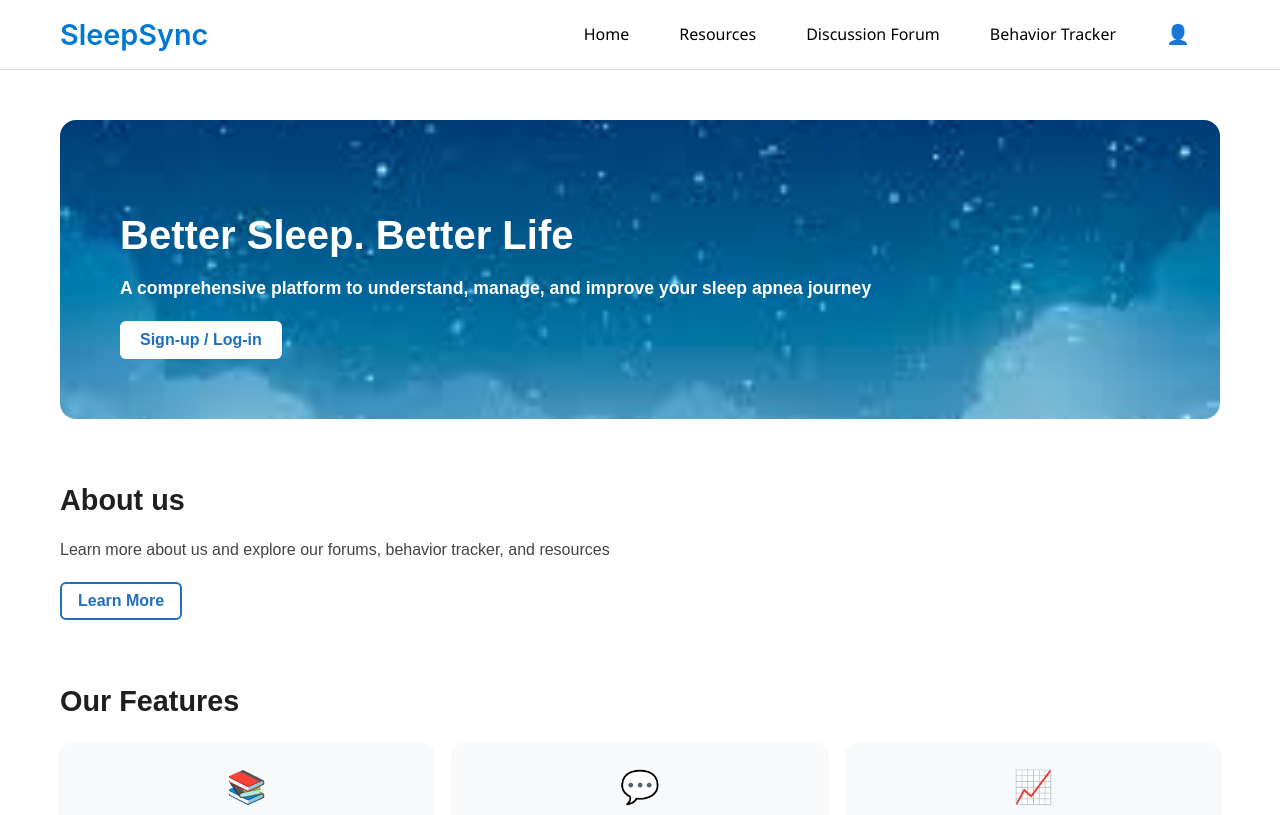
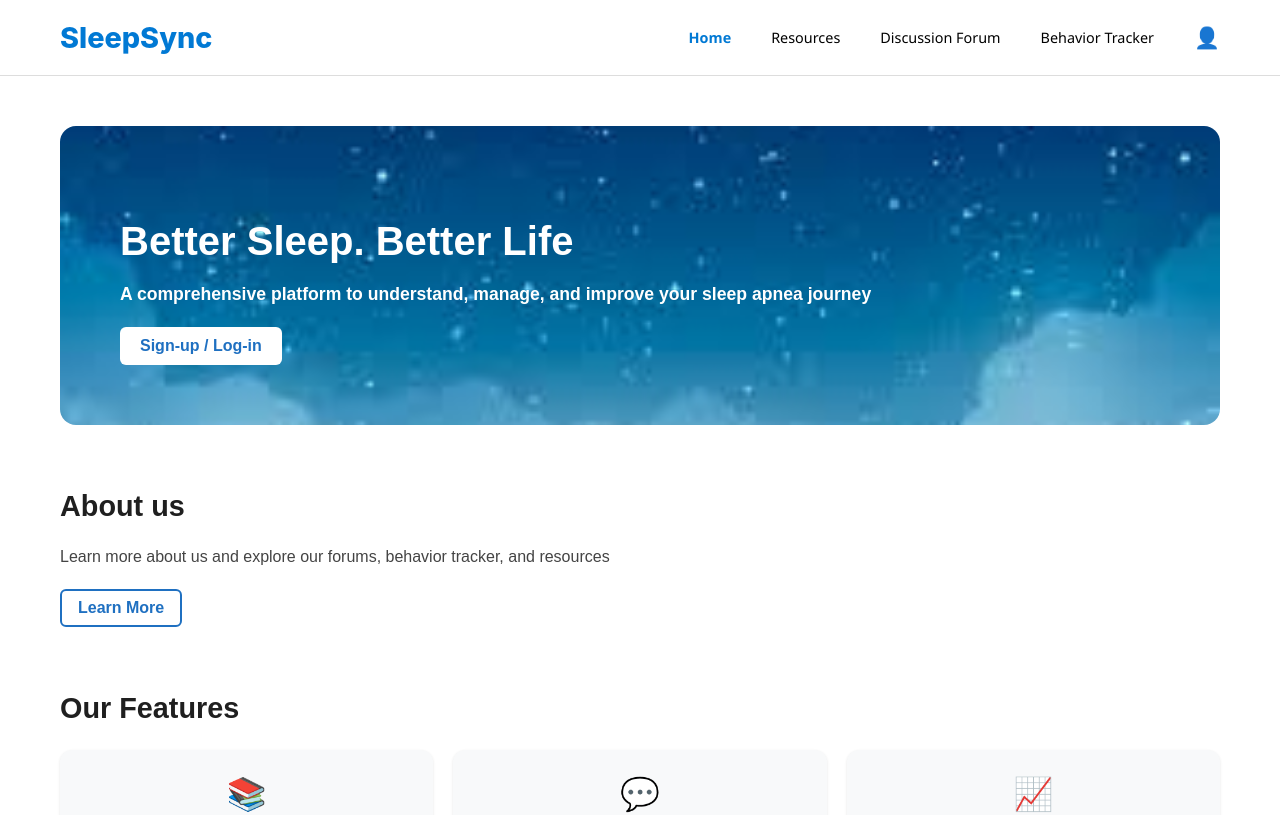
Before and after one commit to UW-INFO442-SP25/Serendipity, a React (Vite) app in the folder SleepSync/: page /home in a window 1280 px wide. Shown: the top 815 px of the page. Built offline with nearby package versions, Linux system fonts and the light colour scheme.

Commit message:
Did navbar routing and styling

```diff
--- a/SleepSync/src/Components/Home/home.jsx
+++ b/SleepSync/src/Components/Home/home.jsx
@@ -1,10 +1,13 @@
 import React from 'react';
+import { useNavigate } from 'react-router-dom';
 import './home.css';
 import img1 from '../../assets/img1.jpg';
 import img2 from '../../assets/img2.jpg';
 import img3 from '../../assets/img3.jpg';
 
 const Home = () => {
+  const navigate = useNavigate();
+
   return (
     <div className="home-container">
       {/* Hero Section */}
@@ -12,7 +15,9 @@ const Home = () => {
         <div className="hero-content">
           <h1>Better Sleep. Better Life</h1>
           <p>A comprehensive platform to understand, manage, and improve your sleep apnea journey</p>
-          <button className="hero-btn">Sign-up / Log-in</button>
+          <button className="hero-btn" onClick={() => navigate('/login')}>
+            Sign-up / Log-in
+          </button>
         </div>
       </section>
 
@@ -20,7 +25,9 @@ const Home = () => {
       <section className="about">
         <h2>About us</h2>
         <p>Learn more about us and explore our forums, behavior tracker, and resources</p>
-        <button className="learn-more-btn">Learn More</button>
+        <button className="learn-more-btn" onClick={() => navigate('/resources')}>
+          Learn More
+        </button>
       </section>
 
       {/* Features Section */}
@@ -71,7 +78,9 @@ const Home = () => {
             </div>
           </div>
         </div>
-        <button className="view-all-btn">View All Resources</button>
+        <button className="view-all-btn" onClick={() => navigate('/resources')}>
+          View All Resources
+        </button>
       </section>
     </div>
   );
--- a/SleepSync/src/Components/Home/login.jsx
+++ b/SleepSync/src/Components/Home/login.jsx
@@ -1,27 +1,37 @@
 import React from "react";
+import { useNavigate } from "react-router-dom";
 import "./login.css";
 import landingImg from "../../assets/landing.jpg";
 
 const Login = () => {
+  const navigate = useNavigate();
+
+  const handleLogin = (e) => {
+    e.preventDefault();
+    // Add login later
+    navigate("/home");
+  };
+
+  const handleGuest = () => {
+    navigate("/home");
+  };
+
   return (
     <>
-      {/* Full-width header with logo */}
       <div className="login-header">
         <div className="login-logo-wrapper">
-        <h2 className="login-logo">SleepSync</h2>
+          <h2 className="login-logo">SleepSync</h2>
         </div>
       </div>
 
-      {/* Page content */}
       <div className="login-container">
-        {/* Form and image section */}
         <div className="login-content">
           {/* Login form */}
           <div className="login-card">
             <h1>Welcome back!</h1>
             <p>Please enter your details here</p>
 
-            <form>
+            <form onSubmit={handleLogin}>
               <label className="login-label" htmlFor="email">Email or username</label>
               <input type="text" id="email" required />
 
@@ -36,11 +46,16 @@ const Login = () => {
                 Don’t have an account? <a href="#">Sign up!</a>
               </p>
 
-              <button type="button" className="login-guest-btn">Continue as Guest</button>
+              <button
+                type="button"
+                className="login-guest-btn"
+                onClick={handleGuest}
+              >
+                Continue as Guest
+              </button>
             </form>
           </div>
 
-          {/* Image section */}
           <div className="login-image-card">
             <img src={landingImg} alt="Person sleeping with data charts" />
           </div>
--- a/SleepSync/src/Components/Home/navbar.css
+++ b/SleepSync/src/Components/Home/navbar.css
@@ -2,35 +2,57 @@
   display: flex;
   justify-content: space-between;
   align-items: center;
+  background-color: #fff;
   border-bottom: 1px solid #ddd;
-    background-color: #fff;
-    padding: 10px 60px;
+  padding: 16px 60px;
 }
 
-  .logo {
-    font-family: 'inter', sans-serif;
-    font-weight: 600;
+/* Logo Styling */
+.logo a {
+  font-family: 'Inter', sans-serif;
+  font-weight: 800;
+  font-size: 1.8em;
   color: #0179D4;
-    font-size: 1.8em;
+  text-decoration: none;
 }
 
+.logo a:hover {
+  text-decoration: none;
+}
+
+/* Nav */
 nav {
   display: flex;
   align-items: center;
-    gap: 50px;
-    padding: 10px 30px;
+  gap: 40px;
 }
 
 nav a {
-    text-decoration: none;
+  all: unset;
+  cursor: pointer;
+  font-size: 0.9rem;
+  font-weight: 500;
   color: black;
-    font-weight: 500;
+  padding: 6px 0;
+  position: relative;
+  transition: color 0.2s ease;
 }
 
-  nav a.active {
-    border-bottom: 2px solid #0070f3;
+/* Hover state */
+nav a:hover {
+  color: #0179D4;
+  text-decoration: none;
+  font-weight: 800;
 }
 
+/* Active link */
+nav a.active {
+  color: #0179D4;
+  font-weight: 800;
+}
+
+/* Profile Icon */
 .profile-icon {
-    font-size: 1.2em;
+  font-size: 1.3em;
+  color: #0179D4;
 }
--- a/SleepSync/src/Components/Home/navbar.jsx
+++ b/SleepSync/src/Components/Home/navbar.jsx
@@ -1,16 +1,19 @@
 import React from 'react';
+import { NavLink } from 'react-router-dom';
 import './Navbar.css';
 
 const Navbar = () => {
   return (
     <header className="navbar">
-      <div className="logo">SleepSync</div>
+      <div className="logo">
+        <NavLink to="/home">SleepSync</NavLink>
+      </div>
       <nav>
-        <a href="#">Home</a>
-        <a href="#">Resources</a>
-        <a href="#">Discussion Forum</a>
-        <a href="#">Behavior Tracker</a>
-        <span className="profile-icon">👤</span>
+        <NavLink to="/home">Home</NavLink>
+        <NavLink to="/resources">Resources</NavLink>
+        <NavLink to="/discussion">Discussion Forum</NavLink>
+        <NavLink to="/tracker">Behavior Tracker</NavLink>
+        <NavLink to="/login" className="profile-icon">👤</NavLink>
       </nav>
     </header>
   );
```
Lines whose indentation alone changed are shown as unchanged.
